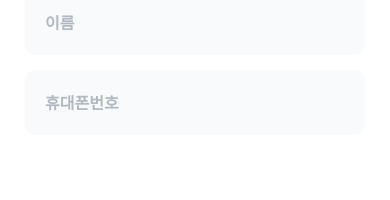
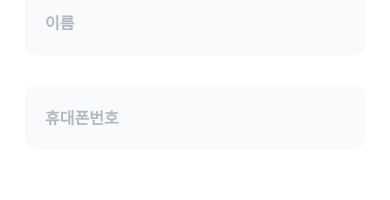
Before and after one commit to hanaro-3rd/frontend, a React Native app in the folder keyLog/: screen /SignUpPage in a window 390 px wide. Shown: the part 187-387 px from the top of the page. Built offline with nearby package versions, Linux system fonts and the light colour scheme.

Commit message:
Feat: 이름, 전화번호 유효성 검사 기능 구현

```diff
--- a/keyLog/pages/SignUpPage.jsx
+++ b/keyLog/pages/SignUpPage.jsx
@@ -1,6 +1,7 @@
 import React, { useEffect, useRef, useState } from 'react';
 import {
   Keyboard,
+  ScrollView,
   StyleSheet,
   Text,
   TextInput,
@@ -13,18 +14,30 @@ const InfoText = ({ text }) => (
 );
 
 const InputField = React.forwardRef(
-  ({ placeholder, handlePress, value, onChangeText }, ref) => (
-    <TouchableOpacity style={styles.inputFieldContainer} onPress={handlePress}>
+  ({ placeholder, handlePress, value, onChangeText, hasError }, ref) => (
+    <View style={styles.inputFieldWrapper}>
+      <TouchableOpacity
+        style={[styles.inputFieldContainer, hasError && styles.errorInputField]}
+        onPress={handlePress}
+      >
         <TextInput
           ref={ref}
           style={styles.inputField}
           placeholder={placeholder}
           value={value}
           onChangeText={onChangeText}
+          placeholderTextColor='#B0B8C1'
         />
       </TouchableOpacity>
+      {hasError && <InfoText text='입력 형식을 확인하세요' />}
+    </View>
   )
 );
+
+const isValidName = name => {
+  const regex = /^[가-힣]*$/;
+  return regex.test(name);
+};
 
 const isValidPhoneNumber = number => {
   const regex = /^010-\d{4}-\d{4}$/;
@@ -35,6 +48,8 @@ const SignUpPage = () => {
   const [isKeyboardVisible, setKeyboardVisible] = useState(false);
   const [name, setName] = useState('');
   const [phoneNumber, setPhoneNumber] = useState('');
+  const [isNameValid, setIsNameValid] = useState(true);
+  const [isPhoneNumberValid, setIsPhoneNumberValid] = useState(true);
 
   const nameInputRef = useRef(null);
   const phoneNumberInputRef = useRef(null);
@@ -69,6 +84,11 @@ const SignUpPage = () => {
     '주말 및 공휴일은 수수료가 붙습니다.. 어쩌구',
   ];
 
+  const handleNameChange = text => {
+    setName(text);
+    setIsNameValid(isValidName(text));
+  };
+
   const handlePhoneChange = number => {
     let cleaned = ('' + number).replace(/\D/g, '');
     let match;
@@ -86,12 +106,17 @@ const SignUpPage = () => {
         part2 = match[2] || '',
         part3 = match[3] || '';
 
-      setPhoneNumber([part1, part2, part3].filter(Boolean).join('-'));
+      const newPhoneNumber = [part1, part2, part3].filter(Boolean).join('-');
+      setPhoneNumber(newPhoneNumber);
+      setIsPhoneNumberValid(isValidPhoneNumber(newPhoneNumber));
     }
   };
 
   return (
-    <View style={styles.root}>
+    <ScrollView
+      contentContainerStyle={styles.root}
+      keyboardShouldPersistTaps='handled'
+    >
       <View style={styles.body}>
         <View style={styles.bodyHeader}>
           <Text style={styles.title}>휴대폰 본인인증</Text>
@@ -104,8 +129,9 @@ const SignUpPage = () => {
             ref={nameInputRef}
             placeholder='이름'
             value={name}
-            onChangeText={text => setName(text)}
+            onChangeText={handleNameChange}
             handlePress={() => nameInputRef.current?.focus()}
+            hasError={!isNameValid}
           />
           <InputField
             ref={phoneNumberInputRef}
@@ -113,6 +139,7 @@ const SignUpPage = () => {
             value={phoneNumber}
             onChangeText={handlePhoneChange}
             handlePress={() => phoneNumberInputRef.current?.focus()}
+            hasError={!isPhoneNumberValid}
           />
         </View>
         <View style={styles.bodyFooter}>
@@ -126,17 +153,17 @@ const SignUpPage = () => {
           <TouchableOpacity
             style={[
               styles.submitButton,
-              (!name || !isValidPhoneNumber(phoneNumber)) &&
+              (!isNameValid || !isValidPhoneNumber(phoneNumber)) &&
                 styles.disabledButton,
             ]}
             onPress={handleAuthentication}
-            disabled={!name || !isValidPhoneNumber(phoneNumber)}
+            disabled={!isNameValid || !isValidPhoneNumber(phoneNumber)}
           >
             <Text style={styles.buttonText}>인증 요청</Text>
           </TouchableOpacity>
         </View>
       </View>
-    </View>
+    </ScrollView>
   );
 };
 
@@ -147,7 +174,7 @@ const commonTextStyle = {
 
 const styles = StyleSheet.create({
   root: {
-    flex: 1,
+    flexGrow: 1,
     flexDirection: 'column',
     alignItems: 'flex-start',
     backgroundColor: '#F2F4F6',
@@ -194,6 +221,10 @@ const styles = StyleSheet.create({
     paddingVertical: 15,
     paddingHorizontal: 25,
   },
+  inputFieldWrapper: {
+    alignSelf: 'stretch', // 추가
+    marginBottom: 15, // 필요에 따라 조절
+  },
   inputFieldContainer: {
     height: 65,
     alignItems: 'center',
@@ -207,7 +238,7 @@ const styles = StyleSheet.create({
   },
   inputField: {
     ...commonTextStyle,
-    color: '#B0B8C1',
+    color: 'black',
     fontSize: 16,
     fontWeight: '700',
   },
@@ -252,7 +283,11 @@ const styles = StyleSheet.create({
     borderRadius: 10,
   },
   disabledButton: {
-    backgroundColor: '#F2F4F6', // 비활성화된 버튼의 배경색
+    backgroundColor: '#F2F4F6',
+  },
+  errorInputField: {
+    borderColor: 'red',
+    borderWidth: 1,
   },
 });
 
```
Lines whose indentation alone changed are shown as unchanged.
